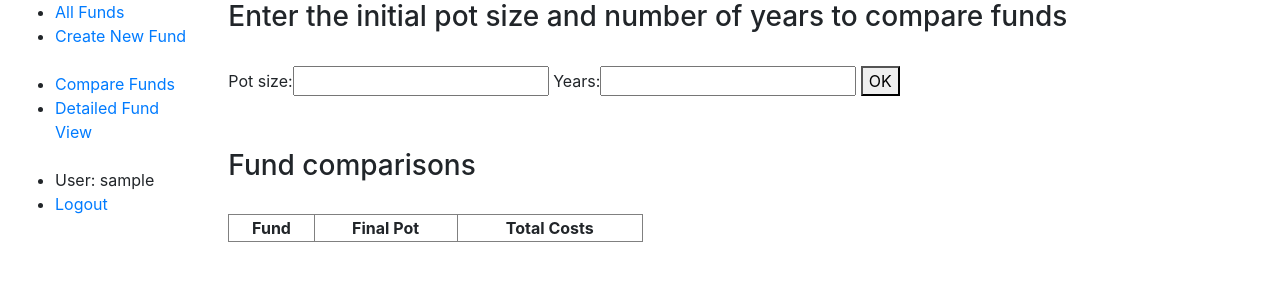
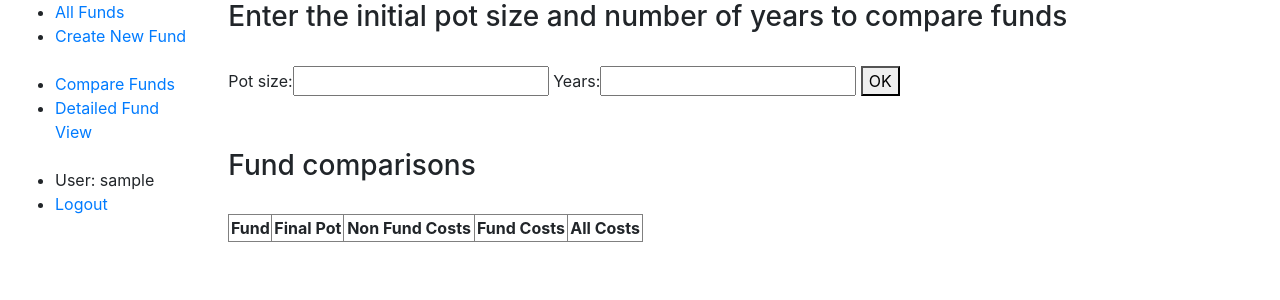
Before and after one commit to joshrobbinsuk/pensionspaul, a Django app: page /comparefunds/ in a window 1280 px wide. Shown: the top 300 px of the page. Run offline with Django 3.2, Linux system fonts and the light colour scheme; the visitor is signed in with stand-in values (Sample User, id 1); lists and menus that the app fills with data are empty; some libraries are stand-ins or nearby versions.

Commit message:
growth type and fund costs

```diff
--- a/funds/templates/compare_funds.html
+++ b/funds/templates/compare_funds.html
@@ -21,7 +21,9 @@
 	    <tr>
 	    	<th> Fund </th>
 	    	<th> Final Pot </th>
-	    	<th> Total Costs </th>
+	    	<th> Non Fund Costs </th>
+	    	<th> Fund Costs </th>
+	    	<th> All Costs </th>
 	    	<!--<th> Get detailed view </th>-->
 
 	{% for fund in funds %}
@@ -29,6 +31,8 @@
             <td><a href="{{ fund.get_absolute_url }}">{{ fund.brand }}</a></td>
             <td>{{ fund.daddy_method }}</td>
             <td>{{ fund.costs_accrued }}</td>
+            <td>{{ fund.fund_costs }}</td>
+            <td>{{ fund.total_costs}}</td>
             <!--<td><a href="{% url 'detailed-view' %}/?brand=LV&pot_size=22"> GET</a></td>-->
 
         </tr>
--- a/funds/templates/funds/fund_detail.html
+++ b/funds/templates/funds/fund_detail.html
@@ -28,6 +28,8 @@
 	<tr>
 		<td> Platform type: </td>
 		<td> {{fund.get_platform_type_display}} </td>
+		<td> Growth type: </td>
+		<td> {{fund.get_growth_type_display}} </td>
 	</tr>
 	<tr>
 		<td> Band 1 starting value:</td>
--- a/funds/views.py
+++ b/funds/views.py
@@ -73,6 +73,7 @@ def CompareFunds(request):
 		for f in funds:
 			f.starting_pot = pot_size
 			f.costs_accrued = 0
+			f.fund_costs = 0
 
 		return render(request, 'compare_funds.html', {'form': form_a,'pot_size':pot_size, 'years':years, 'funds':funds})
 
```
Also changed, not shown: funds/models.py (+10 -0 lines), funds/migrations/0012_fund_growth_type.py (added).
